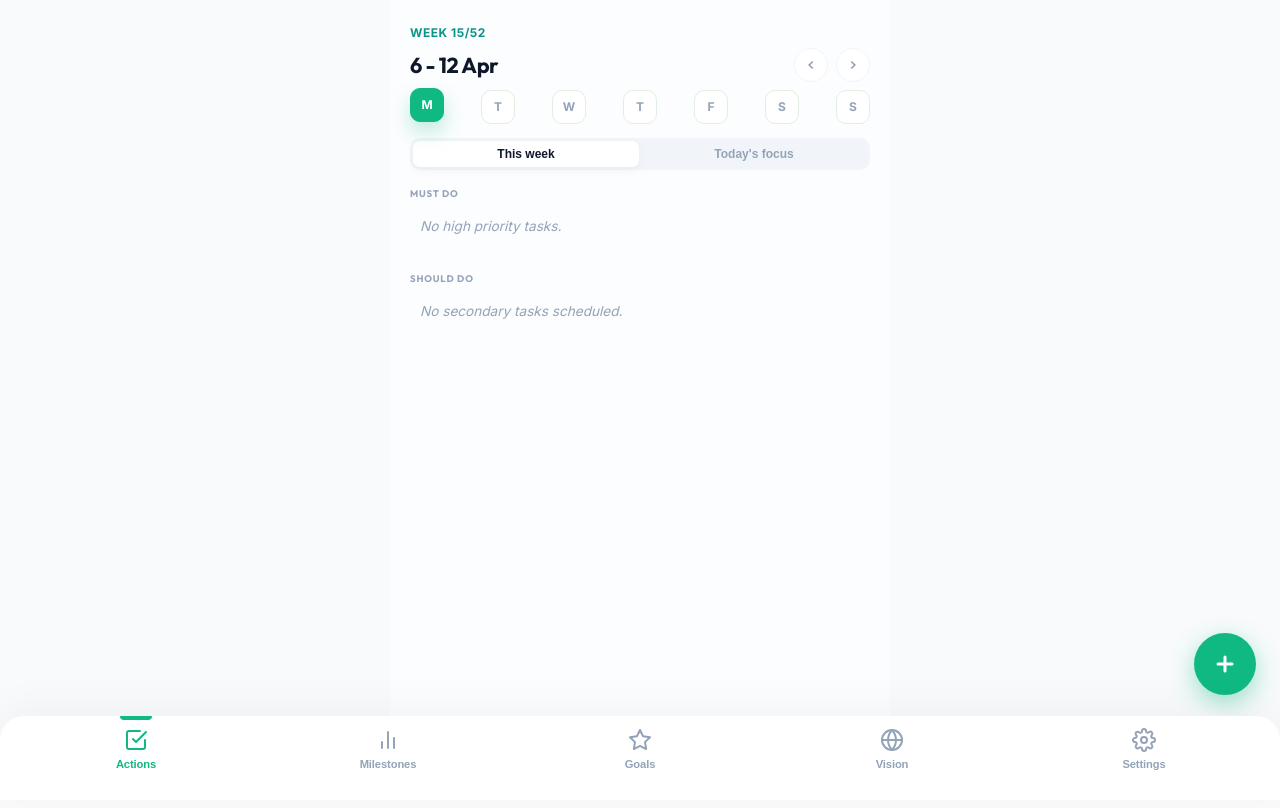
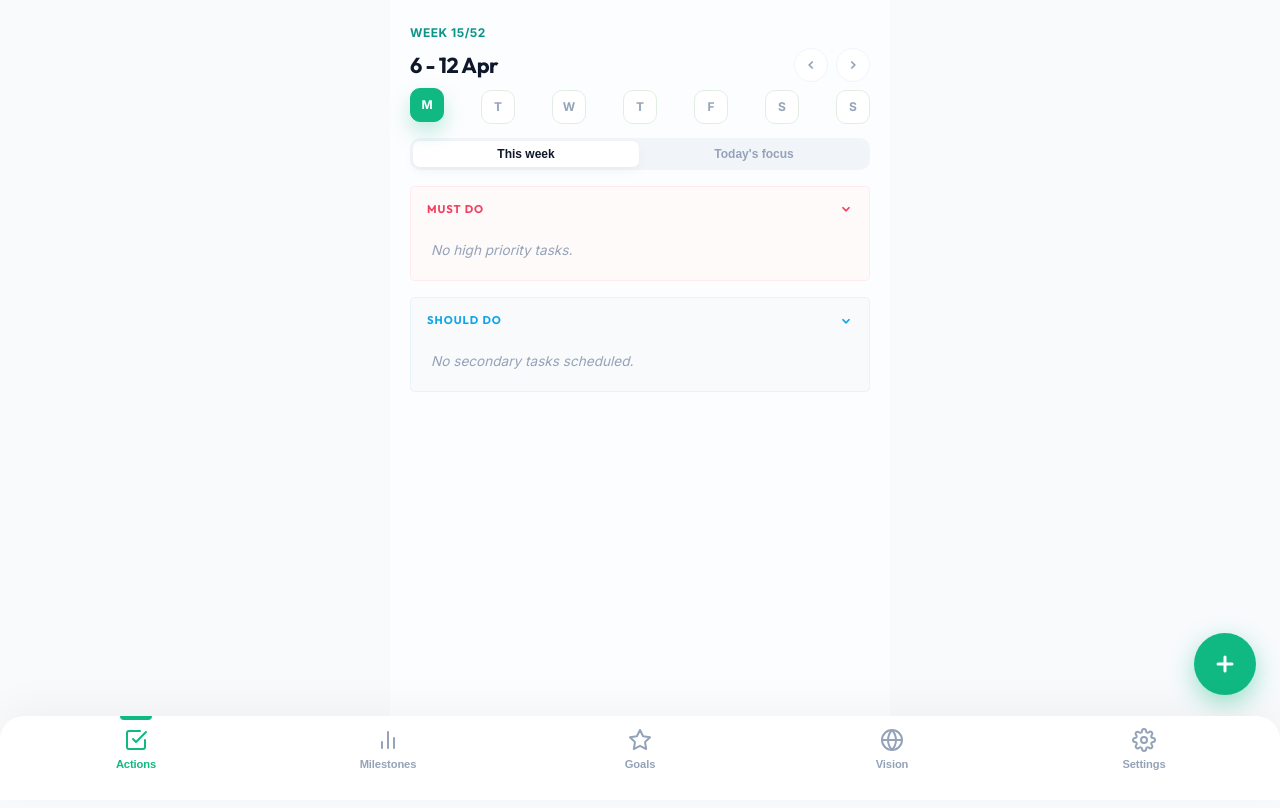
Before and after one commit to brompo/momentum, a React (Vite) app: page / in a window 1280 px wide. Both pictures are taken after a click on the button "Actions". Shown: the top 808 px of the page. Built offline with nearby package versions, Linux system fonts and the light colour scheme.

Commit message:
Pushing Color  Codded Sections

```diff
--- a/dev-dist/sw.js
+++ b/dev-dist/sw.js
@@ -82,7 +82,7 @@ define(['./workbox-5a5d9309'], (function (workbox) { 'use strict';
     "revision": "d41d8cd98f00b204e9800998ecf8427e"
   }, {
     "url": "index.html",
-    "revision": "0.httk48nv58g"
+    "revision": "0.73f8h2da4qo"
   }], {});
   workbox.cleanupOutdatedCaches();
   workbox.registerRoute(new workbox.NavigationRoute(workbox.createHandlerBoundToURL("index.html"), {
--- a/src/components/ActionsView.css
+++ b/src/components/ActionsView.css
@@ -129,13 +129,70 @@
 }
 
 /* Category Sections */
+.task-category-group {
+  border-radius: 5px;
+  padding: 10px;
+  transition: all 0.3s cubic-bezier(0.4, 0, 0.2, 1);
+}
+
+.must-do-container {
+  background: #fffafa;
+  /* Very subtle warm tint */
+  border: 1px solid rgba(244, 63, 94, 0.08);
+}
+
+.should-do-container {
+  background: #f8fafc;
+  /* Subtle cool tint */
+  border: 1px solid rgba(14, 165, 233, 0.08);
+}
+
+.category-header {
+  display: flex;
+  justify-content: space-between;
+  align-items: center;
+  margin-bottom: 8px;
+  cursor: pointer;
+  padding: 4px 6px;
+  border-radius: 8px;
+  transition: background 0.2s;
+}
+
+.category-header:hover {
+  background: rgba(0, 0, 0, 0.02);
+}
+
 .category-title {
-  font-size: 0.6rem;
+  font-size: 0.7rem;
   font-weight: 800;
   color: #94a3b8;
-  margin-bottom: 6px;
-  letter-spacing: 0.8px;
+  margin: 0;
+  letter-spacing: 1px;
   text-transform: uppercase;
+}
+
+.must-do-container .category-title {
+  color: #f43f5e;
+}
+
+.should-do-container .category-title {
+  color: #0ea5e9;
+}
+
+.category-chevron {
+  transition: transform 0.3s cubic-bezier(0.175, 0.885, 0.32, 1.275);
+}
+
+.category-chevron.open {
+  transform: rotate(0deg);
+}
+
+.task-category-group.collapsed .category-header {
+  margin-bottom: 0;
+}
+
+.task-category-group.collapsed {
+  padding-bottom: 6px;
 }
 
 .empty-category {
--- a/src/components/ActionsView.jsx
+++ b/src/components/ActionsView.jsx
@@ -12,6 +12,11 @@ const ActionsView = () => {
   const [expandedResultId, setExpandedResultId] = useState(null);
   const [newSubtaskTitle, setNewSubtaskTitle] = useState('');
   const [newSubtaskDate, setNewSubtaskDate] = useState(new Date().toISOString().split('T')[0]);
+  const [collapsedCategories, setCollapsedCategories] = useState({ must: false, should: false });
+
+  const toggleCategory = (cat) => {
+    setCollapsedCategories(prev => ({ ...prev, [cat]: !prev[cat] }));
+  };
 
   const formatDateMMM = (dateString) => {
     if (!dateString) return '';
@@ -354,14 +359,20 @@ const ActionsView = () => {
       <div className="actions-content-scroll">
         {activeActionsSubTab === 'Weekly Commitments' ? (
           <div className="weekly-tasks-list">
-            <div className="task-category-group">
+            <div className={`task-category-group must-do-container ${collapsedCategories.must ? 'collapsed' : ''}`}>
+              <div className="category-header" onClick={() => toggleCategory('must')}>
                 <h4 className="category-title">MUST DO</h4>
+                <svg className={`category-chevron ${collapsedCategories.must ? '' : 'open'}`} width="14" height="14" viewBox="0 0 24 24" fill="none" stroke="#f43f5e" strokeWidth="3"><path d="M6 9l6 6 6-6"/></svg>
+              </div>
+
+              {!collapsedCategories.must && (
+                <div className="category-content animate-fade-in">
                   {mustDoWeeklyGroups.length === 0 ? (
                     <p className="empty-category">No high priority tasks.</p>
                   ) : (
                     mustDoWeeklyGroups.map(group => (
                       <div key={`must-${group.milestoneId}`} className="milestone-subgroup" style={{ marginBottom: '16px' }}>
-                    <div className="subgroup-milestone-label" style={{ fontSize: '0.6rem', fontWeight: 800, color: '#0d9488', marginBottom: '6px', display: 'flex', justifyContent: 'space-between', padding: '0 4px' }}>
+                        <div className="subgroup-milestone-label" style={{ fontSize: '0.6rem', fontWeight: 800, color: '#f43f5e', marginBottom: '6px', display: 'flex', justifyContent: 'space-between', padding: '0 4px', opacity: 0.8 }}>
                           <span>{group.milestoneTitle.toUpperCase()}</span>
                           <span style={{ opacity: 0.6 }}>{group.goalTitle}</span>
                         </div>
@@ -370,21 +381,31 @@ const ActionsView = () => {
                     ))
                   )}
                 </div>
+              )}
+            </div>
 
-            <div className="task-category-group" style={{ marginTop: '24px' }}>
+            <div className={`task-category-group should-do-container ${collapsedCategories.should ? 'collapsed' : ''}`} style={{ marginTop: '16px' }}>
+              <div className="category-header" onClick={() => toggleCategory('should')}>
                 <h4 className="category-title">SHOULD DO</h4>
+                <svg className={`category-chevron ${collapsedCategories.should ? '' : 'open'}`} width="14" height="14" viewBox="0 0 24 24" fill="none" stroke="#0ea5e9" strokeWidth="3"><path d="M6 9l6 6 6-6"/></svg>
+              </div>
+
+              {!collapsedCategories.should && (
+                <div className="category-content animate-fade-in">
                   {shouldDoWeeklyGroups.length === 0 ? (
                     <p className="empty-category">No secondary tasks scheduled.</p>
                   ) : (
                     shouldDoWeeklyGroups.map(group => (
                       <div key={`should-${group.milestoneId}`} className="milestone-subgroup" style={{ marginBottom: '16px' }}>
-                    <div className="subgroup-milestone-label" style={{ fontSize: '0.6rem', fontWeight: 800, color: '#64748b', marginBottom: '6px', display: 'flex', justifyContent: 'space-between', padding: '0 4px' }}>
+                        <div className="subgroup-milestone-label" style={{ fontSize: '0.6rem', fontWeight: 800, color: '#0ea5e9', marginBottom: '6px', display: 'flex', justifyContent: 'space-between', padding: '0 4px', opacity: 0.8 }}>
                           <span>{group.milestoneTitle.toUpperCase()}</span>
                           <span style={{ opacity: 0.6 }}>{group.goalTitle}</span>
                         </div>
                         {group.tasks.map(task => renderTaskCard(task, true))}
                       </div>
                     ))
+                  )}
+                </div>
               )}
             </div>
             {totalWeeklyCount > 0 && (
```
Lines whose indentation alone changed are shown as unchanged.
